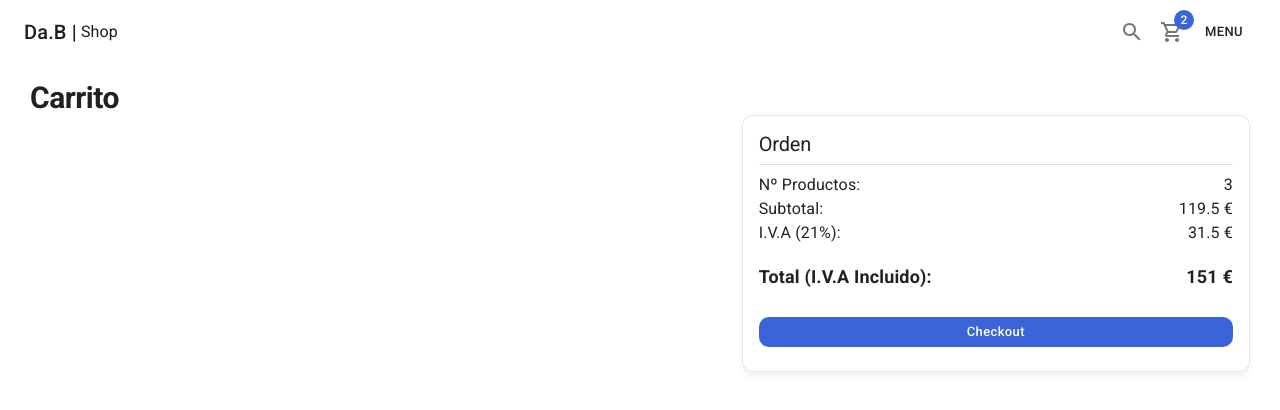
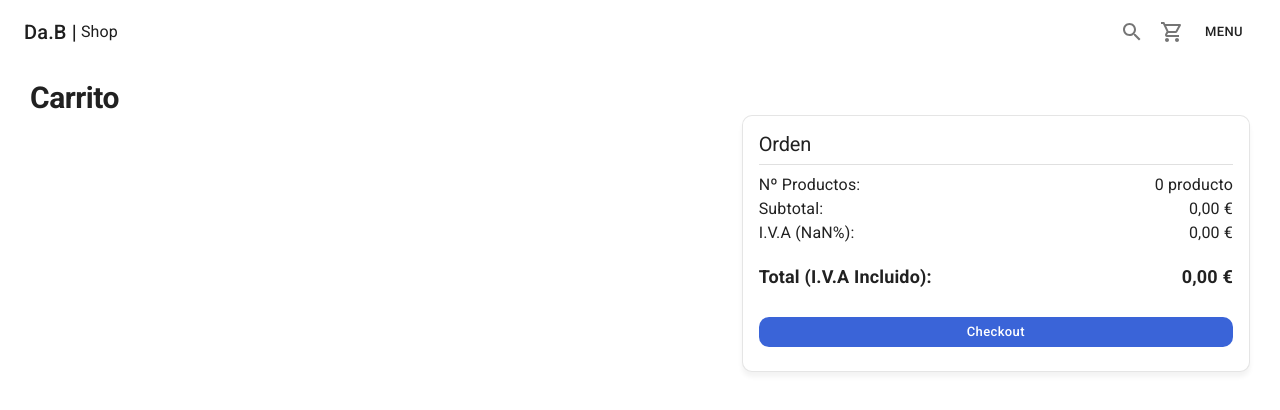
Before and after one commit to db360/05-nextjs-shop, a Next.js app: page /cart in a window 1280 px wide. Shown: the top 410 px of the page. Built offline with nearby package versions, Linux system fonts and the light colour scheme.

Commit message:
cantidades, formateo

```diff
--- a/components/cart/OrdenSummary.tsx
+++ b/components/cart/OrdenSummary.tsx
@@ -1,31 +1,37 @@
 import { Grid, Typography } from "@mui/material"
+import { useContext } from "react"
+import { CartContext } from "../../context"
+import { currency } from "../../utils"
 
 export const OrdenSummary = () => {
+
+    const {numberOfItems, subTotal, total, tax} = useContext(CartContext)
+
   return (
     <Grid container>
         <Grid item xs={6}>
             <Typography>Nº Productos:</Typography>
         </Grid>
         <Grid item xs={6} display='flex' justifyContent='end'>
-            <Typography>3</Typography>
+            <Typography>{numberOfItems} {numberOfItems > 1 ? 'productos' : 'producto'}</Typography>
         </Grid>
         <Grid item xs={6}>
             <Typography>Subtotal:</Typography>
         </Grid>
         <Grid item xs={6} display='flex' justifyContent='end'>
-            <Typography>119.5 €</Typography>
+            <Typography>{currency.format(subTotal)}</Typography>
         </Grid>
         <Grid item xs={6}>
-            <Typography>I.V.A (21%):</Typography>
+            <Typography>I.V.A ({Number(process.env.NEXT_PUBLIC_TAX_RATE) * 100}%):</Typography>
         </Grid>
         <Grid item xs={6} display='flex' justifyContent='end'>
-            <Typography>31.5 €</Typography>
+            <Typography>{currency.format(tax)}</Typography>
         </Grid>
         <Grid item xs={6} sx={{mt: 2}}>
             <Typography variant='subtitle1'>Total (I.V.A Incluido):</Typography>
         </Grid>
         <Grid item xs={6} display='flex' justifyContent='end' sx={{mt: 2}}>
-            <Typography variant='subtitle1'>151 €</Typography>
+            <Typography variant='subtitle1'>{currency.format(total)}</Typography>
         </Grid>
     </Grid>
   )
--- a/components/ui/Navbar.tsx
+++ b/components/ui/Navbar.tsx
@@ -2,7 +2,7 @@
 import { useRouter } from 'next/router';
 import NextLink from 'next/link';
 
-import { UiContext } from '../../context';
+import { CartContext, UiContext } from '../../context';
 
 import { AppBar, Badge, Box, Button, IconButton, Input, InputAdornment, Link, Toolbar, Typography } from "@mui/material"
 import { ClearOutlined, SearchOutlined, ShoppingCartOutlined } from '@mui/icons-material';
@@ -11,6 +11,7 @@
 
     const {asPath, push} = useRouter();
     const { toggleSideMenu } = useContext(UiContext);
+    const { numberOfItems } = useContext(CartContext);
 
     const [searchTerm, setSearchTerm] = useState('');
     const [isSearchVisible, setIsSearchVisible] = useState(false);
@@ -100,7 +101,7 @@
             <NextLink href="/cart" passHref>
                 <Link>
                     <IconButton>
-                        <Badge badgeContent={ 2 } color="secondary">
+                        <Badge badgeContent={ numberOfItems > 9 ? '+9' : numberOfItems } color="secondary">
                             <ShoppingCartOutlined />
                         </Badge>
                     </IconButton>
--- /dev/null
+++ b/utils/currency.ts
@@ -0,0 +1,12 @@
+
+export const format = (value: number) => {
+    //Formateador
+    const formatter = new Intl.NumberFormat('es-ES', {
+        style: 'currency',
+        currency: 'EUR',
+        minimumFractionDigits: 2,
+        maximumFractionDigits: 2
+    })
+
+    return formatter.format(value);
+}
--- /dev/null
+++ b/utils/index.ts
@@ -0,0 +1 @@
+export * as currency from './currency'
```
